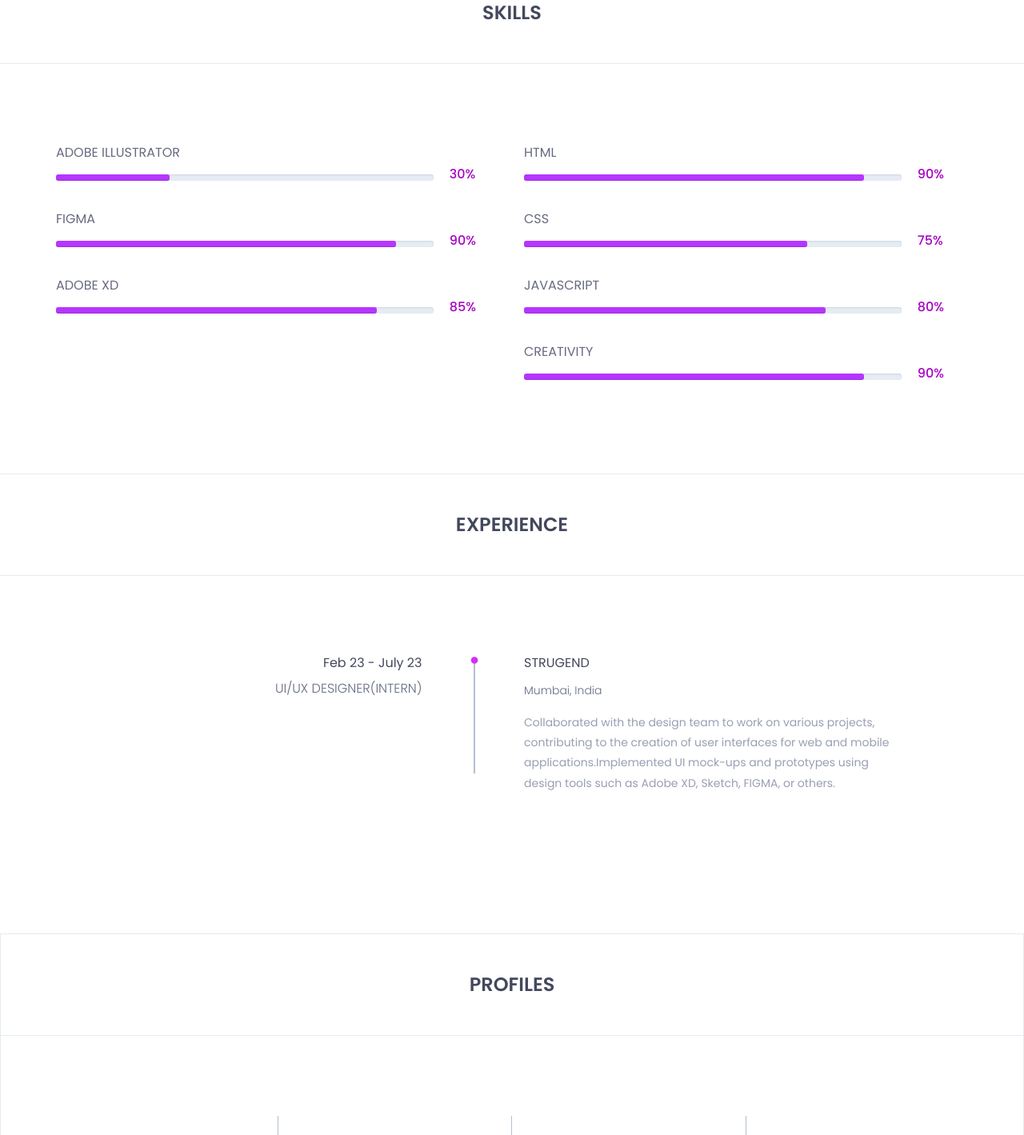
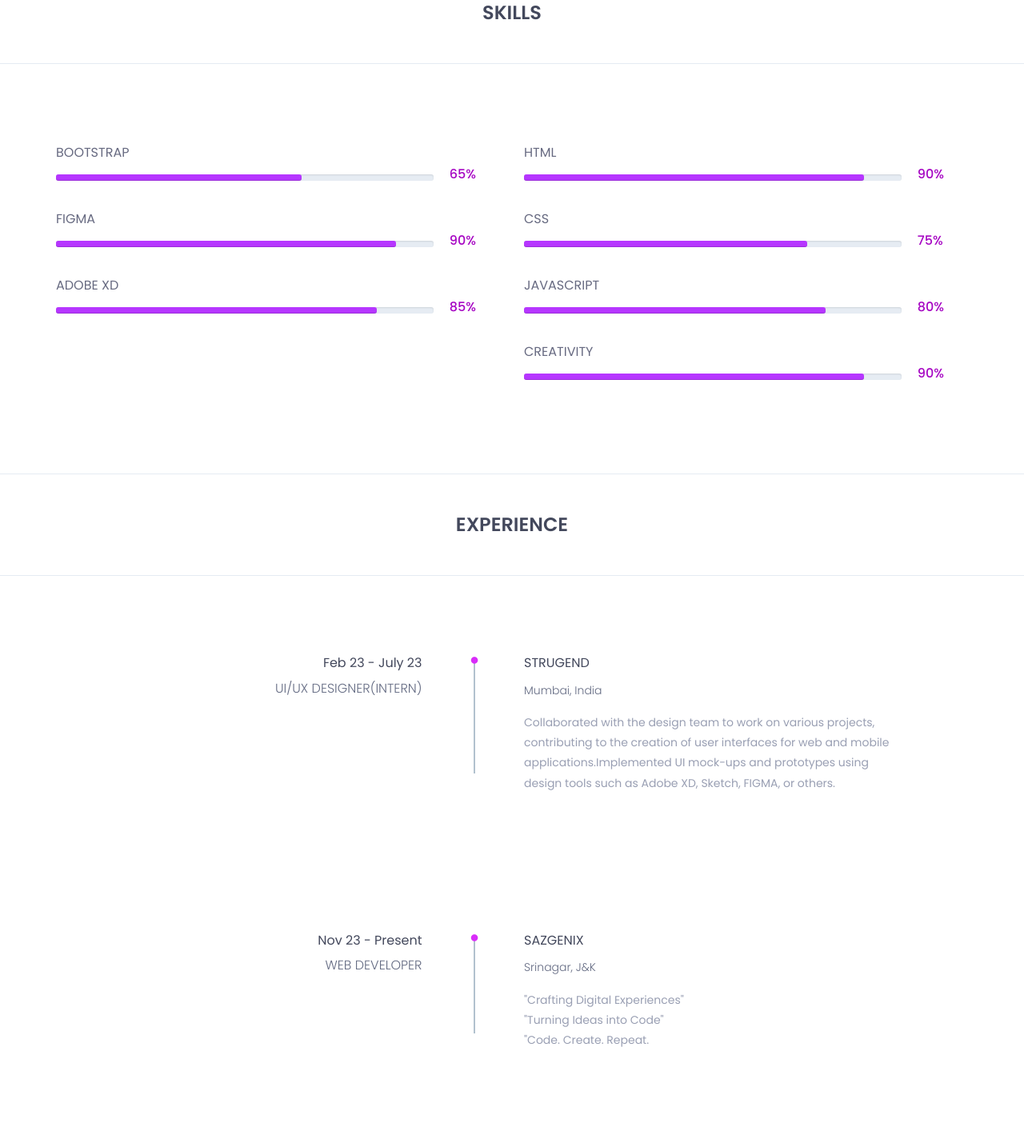
Before and after one commit to AteebX04/My-Portfolio, a plain HTML site: page index.html in a window 1280 px wide. Shown: the part 2198-3617 px from the top of the page at 80% size. Drawn offline with nearby package versions, Linux system fonts and the light colour scheme.

Commit message:
Update index.html

```diff
--- a/index.html
+++ b/index.html
@@ -105,7 +105,7 @@
 						<div class="col-sm-6">
 							<div class="single-about-txt">
 								<h3>
-									I am a Professional UI/UX Designer and Front-End Web Developer.
+									I am a Professional Web Developer and UI/UX Designer.
 								</h3>
 								<p>
 									A highly motivated and organized individual with expertise in both web development and UX design, actively pursuing an entry-level Web Developer position. Committed to contributing to the team's success and helping achieve the company's objectives through hard work, dedication, and a unique blend of design and development knowledge.
@@ -239,14 +239,14 @@
 								<div class="single-skill-content">
 									<!-- /.barWrapper -->
 									<div class="barWrapper">
-										<span class="progressText">adobe illustrator</span>
+										<span class="progressText">Bootstrap</span>
 										<div class="single-progress-txt">
 											<div class="progress ">
-											   <div class="progress-bar" role="progressbar" aria-valuenow="30" aria-valuemin="10" aria-valuemax="100" style="">
+											   <div class="progress-bar" role="progressbar" aria-valuenow="65" aria-valuemin="10" aria-valuemax="100" style="">
 
 											   </div>
 											</div>
-											<h3>30%</h3>
+											<h3>65%</h3>
 										</div>
 									</div><!-- /.barWrapper -->
 									<div class="barWrapper">
@@ -356,6 +356,42 @@
 														<h5>Mumbai, India</h5>
 														<p class="description">
 															Collaborated with the design team to work on various projects, contributing to the creation of user interfaces for web and mobile applications.Implemented UI mock-ups and prototypes using design tools such as Adobe XD, Sketch, FIGMA, or others.
+														</p>
+													</div><!--/.timeline-content-->
+												</div><!--/.timeline-->
+											</div><!--/.col-->
+										</div>
+									</div><!--/.single-timeline-box-->
+								</li>
+
+
+							</ul>
+						</div><!--.main-timeline-->
+					</div><!--.experience-content-->
+					<div class="experience-content">
+						<div class="main-timeline">
+							<ul>
+								<li>
+									<div class="single-timeline-box fix">
+										<div class="row">
+											<div class="col-md-5">
+												<div class="experience-time text-right">
+													<h2>Nov 23 - Present</h2>
+													<h3>Web Developer</h3>
+												</div><!--/.experience-time-->
+											</div><!--/.col-->
+											<div class="col-md-offset-1 col-md-5">
+												<div class="timeline">
+													<div class="timeline-content">
+														<h4 class="title">
+															<span><i class="fa fa-circle" aria-hidden="true"></i></span>
+															SAZGENIX
+														</h4>
+														<h5>Srinagar, J&K</h5>
+														<p class="description">
+															"Crafting Digital Experiences"<br>
+															"Turning Ideas into Code"<br>
+															"Code. Create. Repeat.
 														</p>
 													</div><!--/.timeline-content-->
 												</div><!--/.timeline-->
@@ -573,7 +609,7 @@
 								<div class="contact-adress">
 									<div class="contact-add-head">
 										<h3>Ateeb Showkat</h3>
-										<p>Front-End Web Developer <br>UI/UX Designer</p>
+										<p> Web Developer &  <br>UI/UX Designer</p>
 									</div>
 									<div class="contact-add-info">
 										<div class="single-contact-add-info">
```
